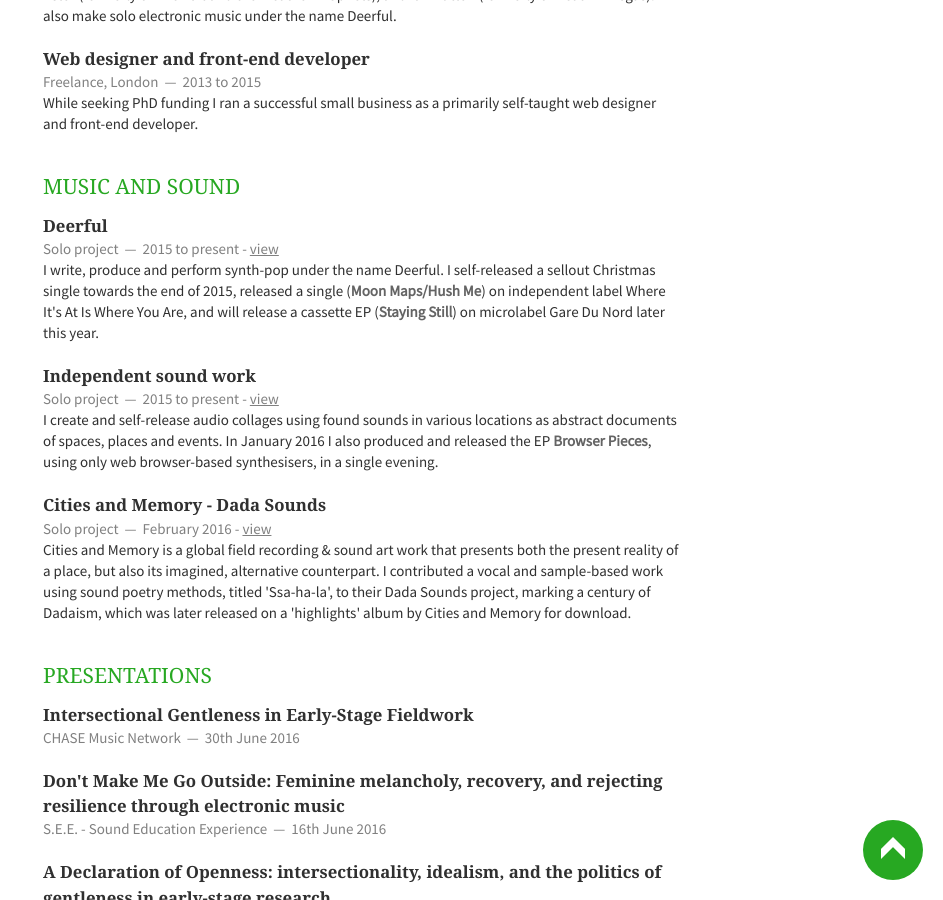
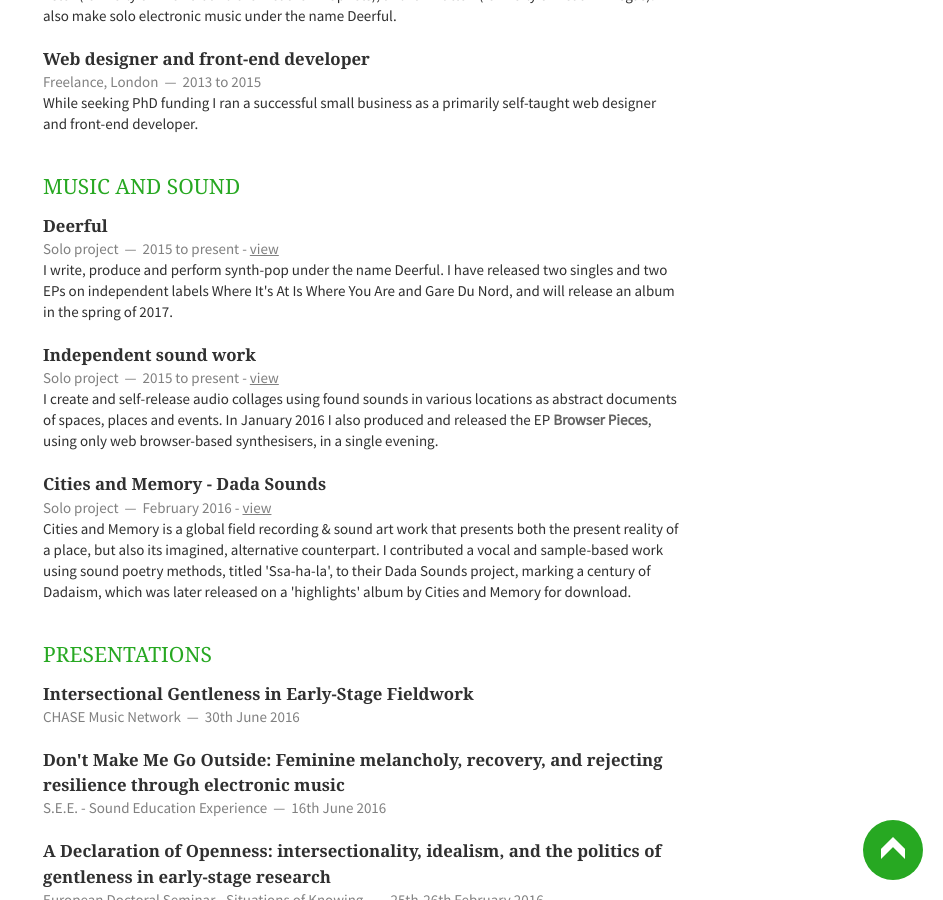
Before and after one commit to emmawinston/cv, a Jekyll site: the page built from index.html, in a window 1280 px wide and 900 px high, scrolled down 1190 px. Shown: the whole window, without its empty margins (337-1280 px from the left). Built offline with Jekyll 4.4.1, drawn with Linux system fonts in a browser that asks for light colours; nearby versions of some CDN libraries; Markdown is read by kramdown in place of the engine named in the settings; the list of posts is cut into pages by our own code.

Commit message:
update deerful section

```diff
--- a/_includes/music.html
+++ b/_includes/music.html
@@ -6,7 +6,7 @@
             <span><address>Solo project</address><time>2015 to present</time> - <a href="https://deerful.com">view</a></span>
         </header>
         <p>
-           I write, produce and perform synth-pop under the name Deerful. I self-released a sellout Christmas single towards the end of 2015, released a single (<em>Moon Maps/Hush Me</em>) on independent label Where It's At Is Where You Are, and will release a cassette EP (<em>Staying Still</em>) on microlabel Gare Du Nord later this year.
+           I write, produce and perform synth-pop under the name Deerful. I have released two singles and two EPs on independent labels Where It's At Is Where You Are and Gare Du Nord, and will release an album in the spring of 2017.
         </p>
     </article>
     <article>
```
